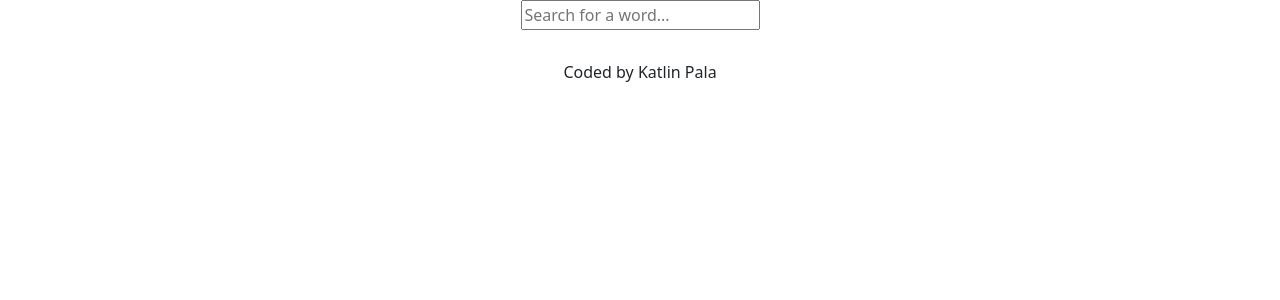
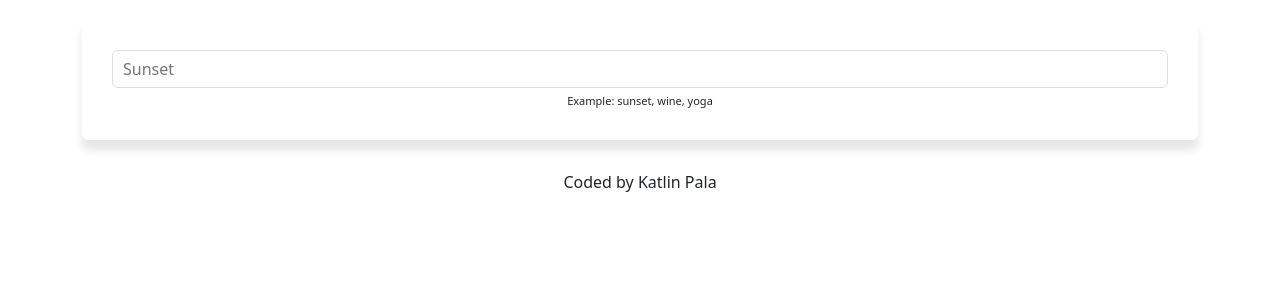
Before and after one commit to Katlin2000/react-dictionary, a React (Create React App) app: page / in a window 1280 px wide. Shown: the top 300 px of the page. Built offline with nearby package versions, Linux system fonts and the light colour scheme; no server answers.

Commit message:
Styled the application

```diff
--- a/src/Dictionary.css
+++ b/src/Dictionary.css
@@ -1,2 +1,20 @@
-.Dictionary {
+.Dictionary section {
+  background-color: white;
+  padding: 30px;
+  border-radius: 6px;
+  box-shadow: 0 10px 10px rgb(0 0 0 / 10%);
+  margin: 20px 0;
 }
+
+.Dictionary input {
+  width: 100%;
+  border-radius: 6px;
+  padding: 6px 10px;
+  color: #333;
+  border: 1px solid #ddd;
+}
+
+.Dictionary .hint {
+  font-size: 11px;
+  margin-top: 5px;
+}
--- a/src/Dictionary.js
+++ b/src/Dictionary.js
@@ -4,37 +4,54 @@ import Results from "./Results";
 import "./Dictionary.css";
 
 export default function Dictionary() {
-  const [keyword, setKeyword] = useState("");
+  const [keyword, setKeyword] = useState("sunset");
   const [results, setResults] = useState(null);
+  const [loaded, setLoaded] = useState(false);
 
   function handleResponse(response) {
     console.log(response.data);
     setResults(response.data);
   }
 
-  function search(event) {
-    event.preventDefault();
-
+  function search() {
     let apiKey = "e5bt54135b02f36048218oa4bf5cb2d1";
     let apiUrl = `https://api.shecodes.io/dictionary/v1/define?word=${keyword}&key=${apiKey}`;
     axios.get(apiUrl).then(handleResponse);
+  }
+
+  function handleSubmit(event) {
+    event.preventDefault();
+    search();
   }
 
   function handleKeywordChange(event) {
     setKeyword(event.target.value);
   }
 
+  function load() {
+    setLoaded(true);
+    search();
+  }
+
+  if (loaded) {
     return (
       <div className="Dictionary">
-      <form onSubmit={search}>
+        <section>
+          <form onSubmit={handleSubmit}>
             <input
               type="search"
-          placeholder="Search for a word..."
+              placeholder="Sunset"
               onChange={handleKeywordChange}
             />
           </form>
+          <div className="hint">Example: sunset, wine, yoga</div>
+        </section>
 
         {results && <Results results={results} />}
       </div>
     );
+  } else {
+    load();
+    return "Loading...";
   }
+}
--- a/src/Meaning.js
+++ b/src/Meaning.js
@@ -5,17 +5,17 @@ export default function Meaning({ meaning }) {
     <div className="Meaning">
       <h3>{meaning.partOfSpeech}</h3>
       <p>
-        {meaning.definition}
+        <div className="definition">{meaning.definition}</div>
         {meaning.example && (
           <>
             <br />
-            <em>{meaning.example}</em>
+            <em className="example">{meaning.example}</em>
           </>
         )}
       </p>
 
       {meaning.synonyms && meaning.synonyms.length > 0 && (
-        <p>
+        <p className="synonyms">
           <strong>Synonyms:</strong> {meaning.synonyms.join(", ")}
         </p>
       )}
--- /dev/null
+++ b/src/Results.css
@@ -0,0 +1,10 @@
+.Results h2 {
+  font-size: 36px;
+  font-weight: bold;
+  line-height: 1.5;
+}
+
+.Results .phonetic {
+  opacity: 0.5;
+  font-weight: bold;
+}
--- a/src/Results.js
+++ b/src/Results.js
@@ -1,5 +1,6 @@
 import React from "react";
 import Meaning from "./Meaning";
+import "./Results.css";
 
 export default function Results({ results }) {
   if (!results || !Array.isArray(results.meanings)) {
@@ -8,15 +9,16 @@ export default function Results({ results }) {
 
   return (
     <div className="Results">
-      <h2>{results.word}</h2>
-      <p>
-        <em>{results.phonetic}</em>
-      </p>
-
+      <section>
+        <h2>{results.word}</h2>
+        <p>
+          <em className="phonetic">{results.phonetic}</em>
+        </p>
+      </section>
       {results.meanings.map((meaning, index) => (
-        <div key={index}>
+        <section key={index}>
           <Meaning meaning={meaning} />
-        </div>
+        </section>
       ))}
     </div>
   );
```
Also changed, not shown: src/Meaning.css (added, +11 -0 lines). Lines whose indentation alone changed are shown as unchanged.
